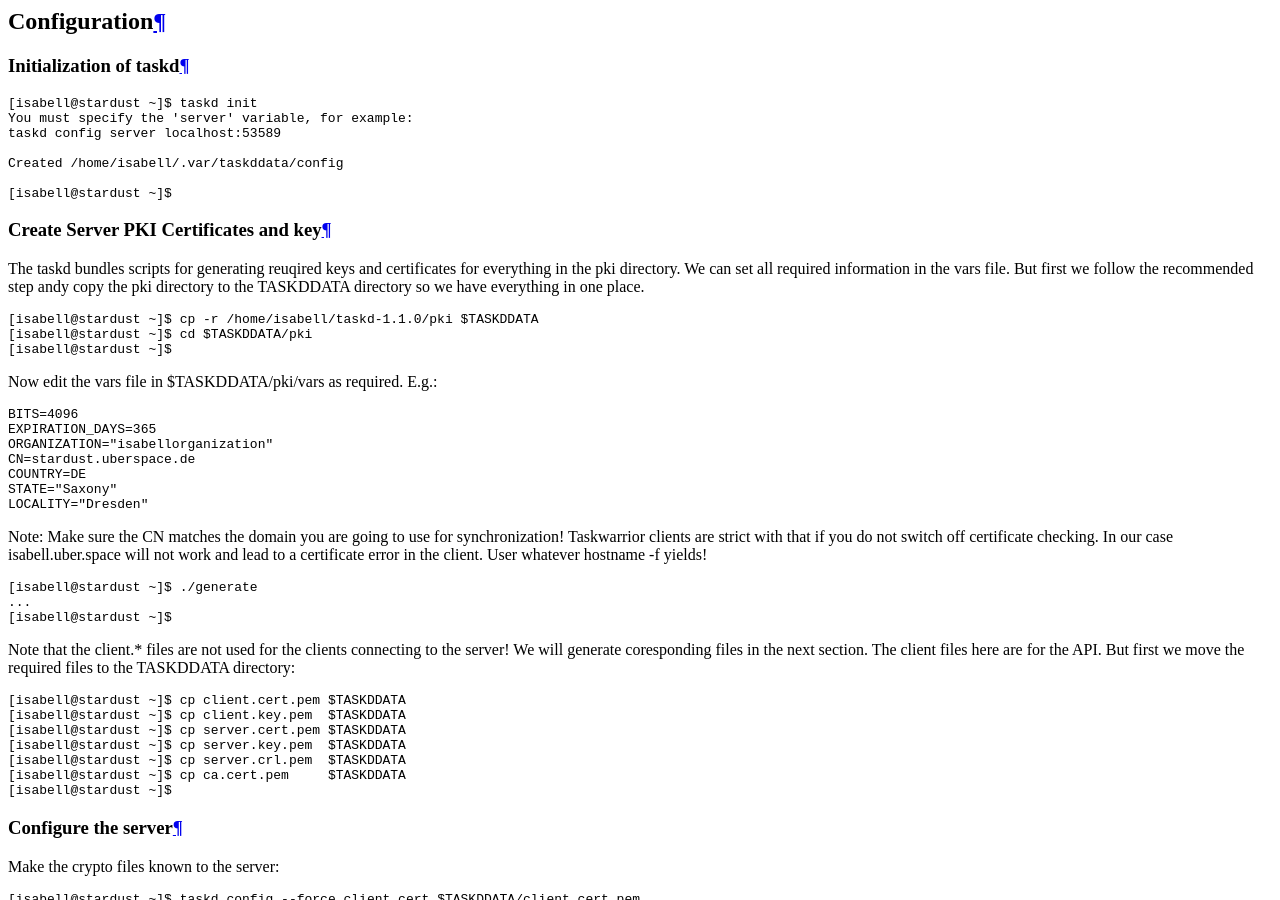
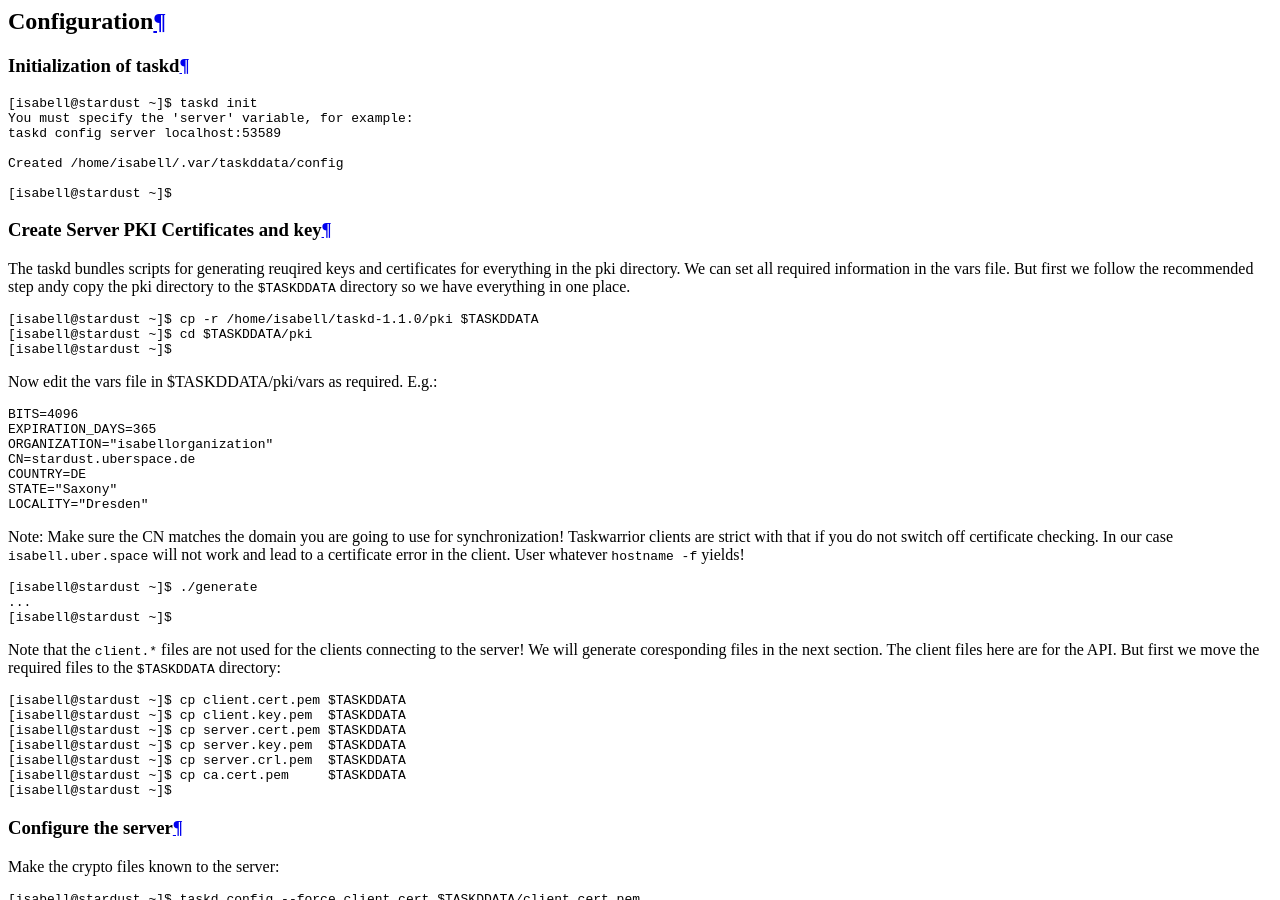
Before and after one commit to Uberspace/lab, a Sphinx documentation site: the page built from source/guide_taskd.rst, in a window 1280 px wide and 900 px high, scrolled down 4156 px. Built offline with Sphinx 7.4.7 and the Read the Docs theme 2.0.0, drawn with Linux system fonts in a browser that asks for light colours.

```diff
--- a/source/guide_taskd.rst
+++ b/source/guide_taskd.rst
@@ -133,7 +133,7 @@ Initialization of taskd
 Create Server PKI Certificates and key
 --------------------------------------
 
-The taskd bundles scripts for generating reuqired keys and certificates for everything in the pki directory. We can set all required information in the vars file. But first we follow the recommended step andy copy the pki directory to the TASKDDATA directory so we have everything in one place.
+The taskd bundles scripts for generating reuqired keys and certificates for everything in the pki directory. We can set all required information in the vars file. But first we follow the recommended step andy copy the pki directory to the ``$TASKDDATA`` directory so we have everything in one place.
 ::
 
  [isabell@stardust ~]$ cp -r /home/isabell/taskd-1.1.0/pki $TASKDDATA
@@ -153,7 +153,7 @@ Now edit the vars file in $TASKDDATA/pki/vars as required. E.g.:
  LOCALITY="Dresden"
 
 Note: Make sure the CN matches the domain you are going to use for synchronization! Taskwarrior clients are strict with that if you do not switch off certificate checking.
-In our case isabell.uber.space will not work and lead to a certificate error in the client. User whatever hostname -f yields!
+In our case ``isabell.uber.space`` will not work and lead to a certificate error in the client. User whatever ``hostname -f`` yields!
 
 ::
 
@@ -162,8 +162,8 @@ In our case isabell.uber.space will not work and lead to a certificate error in
  [isabell@stardust ~]$
 
 
-Note that the client.* files are not used for the clients connecting to the server! We will generate coresponding files in the next section. The client files here are for the API.
-But first we move the required files to the TASKDDATA directory:
+Note that the ``client.*`` files are not used for the clients connecting to the server! We will generate coresponding files in the next section. The client files here are for the API.
+But first we move the required files to the ``$TASKDDATA`` directory:
 ::
 
  [isabell@stardust ~]$ cp client.cert.pem $TASKDDATA
```
